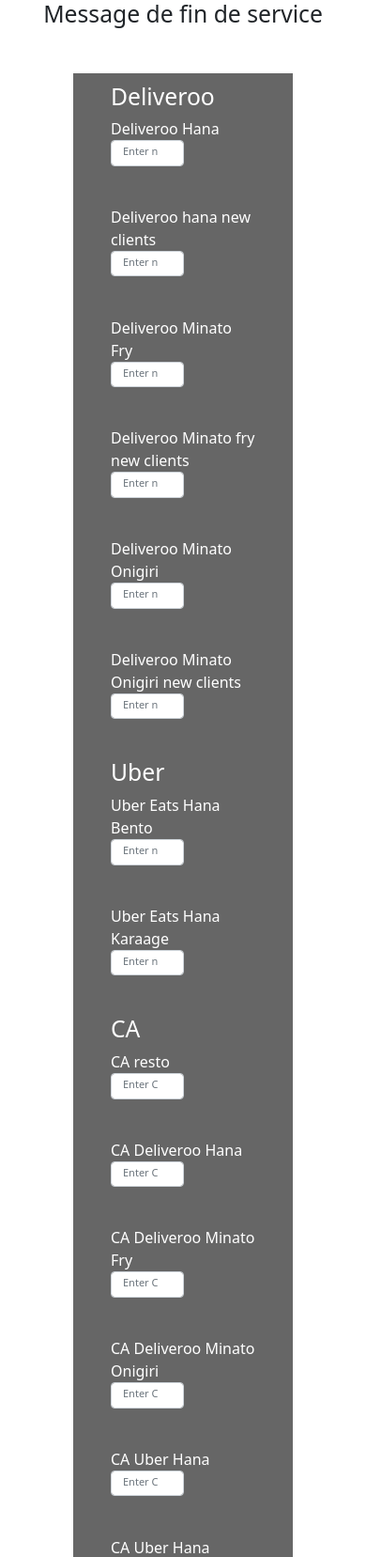
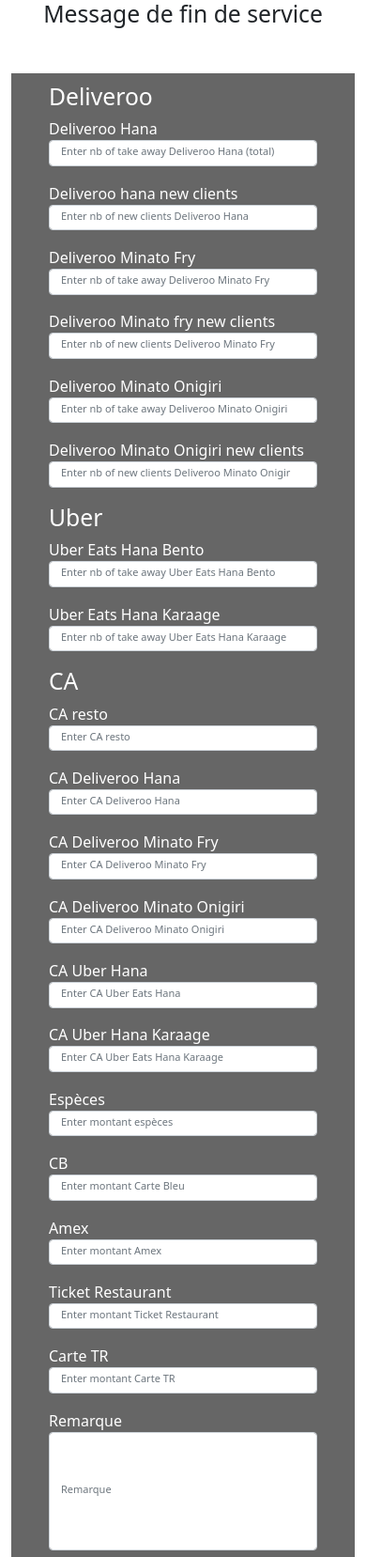
Before and after one commit to krhskim07/hana_synthese_service, a PHP site: page / in a window 390 px wide. Shown: the top 1657 px of the page at 94% size. Run offline with PHP 8.4, Linux system fonts and the light colour scheme; some libraries are stand-ins or nearby versions.

Commit message:
modif responsive

```diff
--- a/styles.css
+++ b/styles.css
@@ -22,3 +22,30 @@
     width: 100%;
     height: 15vh;
 }
+@media (max-width:480px){
+    .main-center{
+        max-width: 100vw;
+    }
+    .input-group{
+        width: 100%;
+        margin-bottom: 2vh;
+    }
+  }
+  @media (max-width:576px){
+    .main-center{
+        max-width: 100vw;
+    }
+    .input-group{
+        width: 80%;
+        margin-bottom: 2vh;
+    }
+  }
+  @media (max-width:768px){
+    .main-center{
+        max-width: 100vw;
+    }
+    .input-group{
+        width: 100%;
+        margin-bottom: 2vh;
+    }
+  }
```
